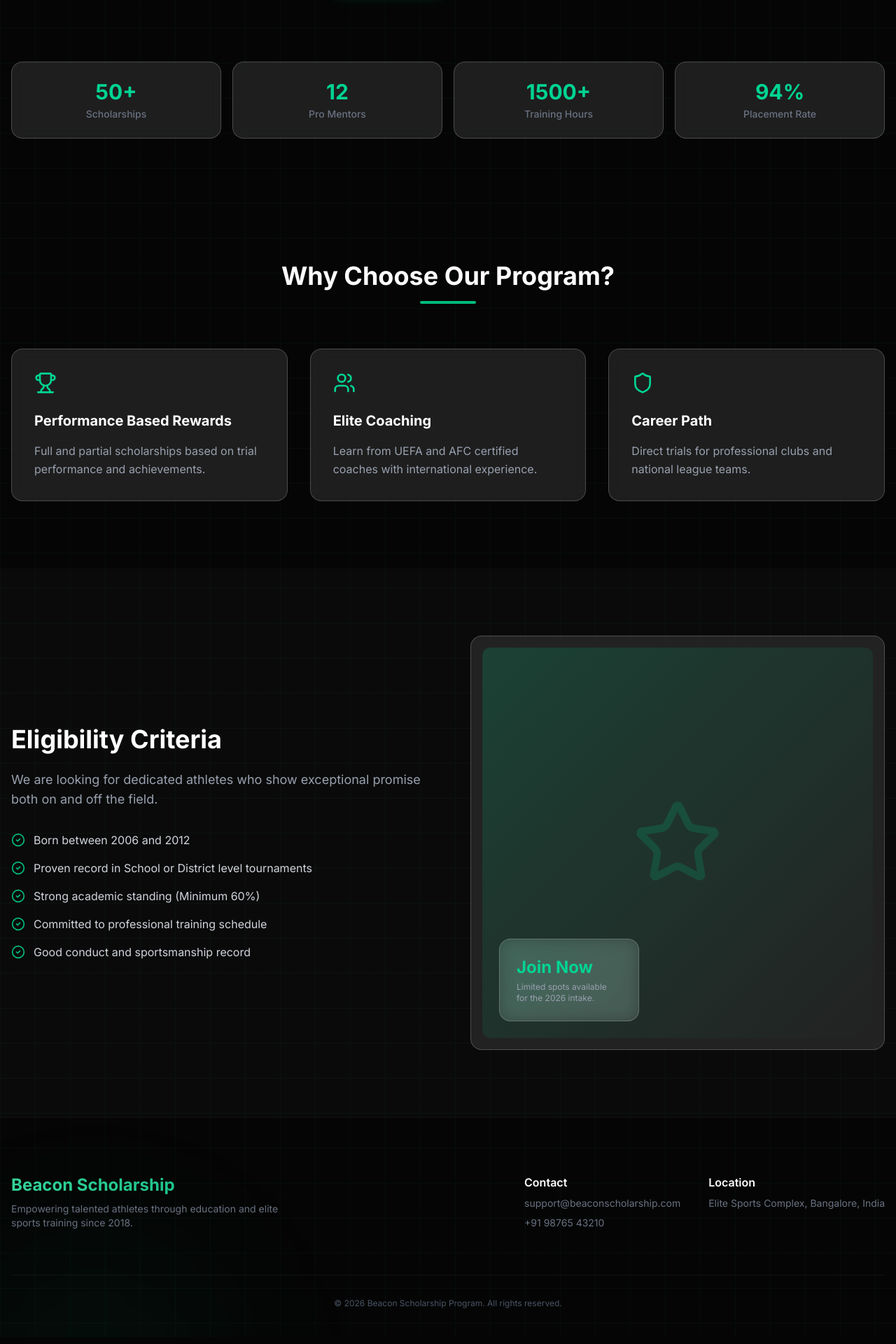
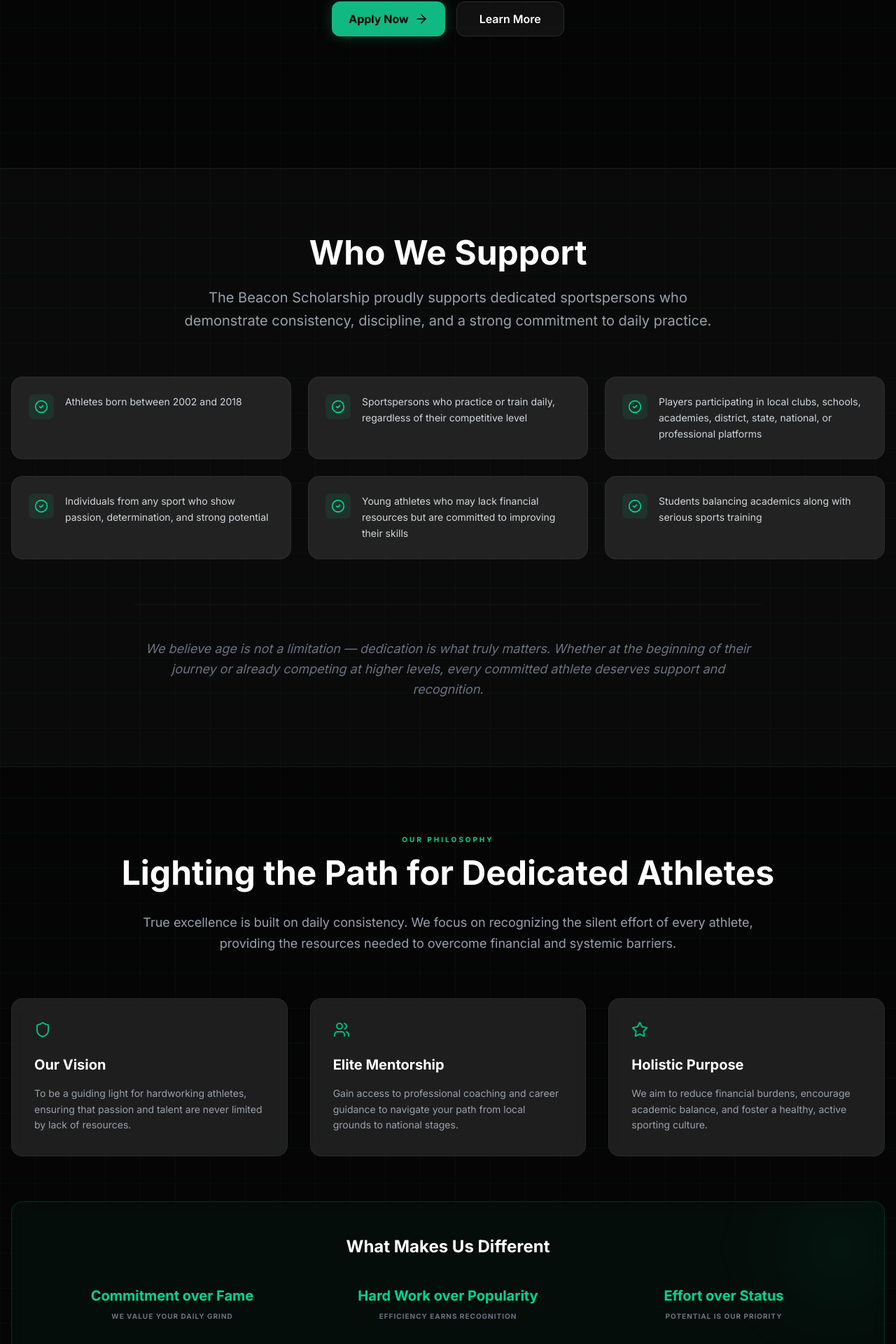
Before and after one commit to mhdshaheer/Beacon, a Next.js app: page / in a window 1280 px wide. Shown: the part 560-2480 px from the top of the page at 70% size. Built offline with nearby package versions, Linux system fonts and the light colour scheme.

Commit message:
fix(hoge page) :context is changed

```diff
--- a/src/app/page.tsx
+++ b/src/app/page.tsx
@@ -20,7 +20,7 @@ export default function Home() {
       <div className="absolute bottom-[-10%] left-[-5%] w-[400px] h-[400px] bg-emerald-500/5 blur-[100px] rounded-full z-0" />
 
       {/* Hero Section */}
-      <section className="relative z-10 pt-32 pb-20 px-4 max-w-7xl mx-auto text-center">
+      <section className="relative z-10 min-h-screen flex flex-col items-center justify-center px-4 max-w-7xl mx-auto text-center">
         <motion.div
           initial={{ opacity: 0, scale: 0.9 }}
           animate={{ opacity: 1, scale: 1 }}
@@ -36,8 +36,8 @@ export default function Home() {
           transition={{ duration: 0.8, delay: 0.2 }}
           className="text-5xl md:text-7xl font-bold mb-8 leading-tight"
         >
-          Football Talent <br />
-          <span className="text-gradient">Registration 2026</span>
+          Empowering the <br />
+          <span className="text-gradient">Future of Sports</span>
         </motion.h1>
 
         <motion.p
@@ -46,7 +46,7 @@ export default function Home() {
           transition={{ duration: 0.8, delay: 0.4 }}
           className="text-gray-400 text-lg md:text-xl max-w-2xl mx-auto mb-12"
         >
-          Unleash your potential on the field. Join the elite scholarship program designed for the next generation of football stars.
+          A dedicated scholarship program designed to support athletes who show daily commitment and passion for their game.
         </motion.p>
 
         <motion.div
@@ -63,104 +63,116 @@ export default function Home() {
           </Link>
         </motion.div>
 
-        {/* Hero Stats */}
-        <motion.div
-          initial={{ opacity: 0, y: 40 }}
-          animate={{ opacity: 1, y: 0 }}
-          transition={{ duration: 1, delay: 0.8 }}
-          className="grid grid-cols-2 md:grid-cols-4 gap-4 mt-24"
-        >
-          {[
-            { label: 'Scholarships', value: '50+' },
-            { label: 'Pro Mentors', value: '12' },
-            { label: 'Training Hours', value: '1500+' },
-            { label: 'Placement Rate', value: '94%' },
-          ].map((stat, i) => (
-            <div key={i} className="glass-card p-6">
-              <div className="text-2xl md:text-3xl font-bold text-emerald-400 mb-1">{stat.value}</div>
-              <div className="text-gray-500 text-sm font-medium">{stat.label}</div>
-            </div>
-          ))}
-        </motion.div>
+
       </section>
 
-      {/* Benefits Section */}
-      <section id="benefits" className="relative z-10 py-24 px-4 max-w-7xl mx-auto">
+      {/* Who We Support Section */}
+      <section id="support" className="relative z-10 py-24 px-4 bg-white/[0.02] border-y border-white/5">
+        <div className="max-w-7xl mx-auto">
+          <motion.div {...fadeInUp} className="text-center mb-16 px-4">
+            <h2 className="text-3xl md:text-5xl font-bold mb-6">Who We Support</h2>
+            <p className="text-gray-400 text-lg md:text-xl max-w-3xl mx-auto leading-relaxed">
+              The Beacon Scholarship proudly supports dedicated sportspersons who demonstrate consistency, discipline, and a strong commitment to daily practice.
+            </p>
+          </motion.div>
+
+          <div className="grid grid-cols-1 md:grid-cols-2 lg:grid-cols-3 gap-6 mb-16">
+            {[
+              "Athletes born between 2002 and 2018",
+              "Sportspersons who practice or train daily, regardless of their competitive level",
+              "Players participating in local clubs, schools, academies, district, state, national, or professional platforms",
+              "Individuals from any sport who show passion, determination, and strong potential",
+              "Young athletes who may lack financial resources but are committed to improving their skills",
+              "Students balancing academics along with serious sports training"
+            ].map((text, i) => (
+              <motion.div
+                key={i}
+                initial={{ opacity: 0, y: 20 }}
+                whileInView={{ opacity: 1, y: 0 }}
+                viewport={{ once: true }}
+                transition={{ delay: i * 0.1 }}
+                className="glass-card p-6 flex gap-4 items-start hover:bg-white/10 transition-colors border border-white/5"
+              >
+                <div className="p-2 rounded-lg bg-emerald-500/10 shrink-0">
+                  <CheckCircle2 className="w-5 h-5 text-emerald-400" />
+                </div>
+                <p className="text-gray-300 text-sm leading-relaxed">{text}</p>
+              </motion.div>
+            ))}
+          </div>
+
+          <motion.div {...fadeInUp} className="text-center max-w-4xl mx-auto border-t border-white/5 pt-12">
+            <p className="text-gray-500 text-base md:text-lg italic leading-relaxed">
+              We believe age is not a limitation — dedication is what truly matters. Whether at the beginning of their journey or already competing at higher levels, every committed athlete deserves support and recognition.
+            </p>
+          </motion.div>
+        </div>
+      </section>
+
+      {/* Mission & Philosophy Section */}
+      <section className="relative z-10 py-24 px-4 max-w-7xl mx-auto">
         <div className="text-center mb-16">
-          <h2 className="text-3xl md:text-4xl font-bold mb-4">Why Choose Our Program?</h2>
-          <div className="h-1 w-20 bg-emerald-500 mx-auto rounded-full" />
+          <h2 className="text-[10px] font-bold text-emerald-400 uppercase tracking-[0.3em] mb-4">Our Philosophy</h2>
+          <h3 className="text-3xl md:text-5xl font-bold mb-8">Lighting the Path for Dedicated Athletes</h3>
+          <p className="text-gray-400 text-lg max-w-4xl mx-auto leading-relaxed">
+            True excellence is built on daily consistency. We focus on recognizing the silent effort of every athlete, providing the resources needed to overcome financial and systemic barriers.
+          </p>
         </div>
 
-        <div className="grid md:grid-cols-3 gap-8">
+        <div className="grid md:grid-cols-3 gap-8 mb-16">
           {[
             {
-              icon: <Trophy className="w-8 h-8" />,
-              title: "Performance Based Rewards",
-              desc: "Full and partial scholarships based on trial performance and achievements."
+              icon: <Shield className="w-6 h-6" />,
+              title: "Our Vision",
+              desc: "To be a guiding light for hardworking athletes, ensuring that passion and talent are never limited by lack of resources."
             },
             {
-              icon: <Users className="w-8 h-8" />,
-              title: "Elite Coaching",
-              desc: "Learn from UEFA and AFC certified coaches with international experience."
+              icon: <Users className="w-6 h-6" />,
+              title: "Elite Mentorship",
+              desc: "Gain access to professional coaching and career guidance to navigate your path from local grounds to national stages."
             },
             {
-              icon: <Shield className="w-8 h-8" />,
-              title: "Career Path",
-              desc: "Direct trials for professional clubs and national league teams."
+              icon: <Star className="w-6 h-6" />,
+              title: "Holistic Purpose",
+              desc: "We aim to reduce financial burdens, encourage academic balance, and foster a healthy, active sporting culture."
             }
-          ].map((benefit, i) => (
+          ].map((item, i) => (
             <motion.div
               key={i}
               {...fadeInUp}
               transition={{ delay: i * 0.1 }}
-              className="glass-card p-8 hover:bg-white/10 transition-colors"
+              className="glass-card p-8 border border-white/5 hover:bg-white/10 transition-all group"
             >
-              <div className="text-emerald-400 mb-6">{benefit.icon}</div>
-              <h3 className="text-xl font-bold mb-4">{benefit.title}</h3>
-              <p className="text-gray-400 leading-relaxed">{benefit.desc}</p>
+              <div className="text-emerald-500 mb-6 group-hover:scale-110 transition-transform">
+                {item.icon}
+              </div>
+              <h4 className="text-xl font-bold mb-4">{item.title}</h4>
+              <p className="text-gray-400 text-sm leading-relaxed">{item.desc}</p>
             </motion.div>
           ))}
         </div>
-      </section>
 
-      {/* Eligibility Section */}
-      <section id="eligibility" className="relative z-10 py-24 px-4 bg-white/[0.02]">
-        <div className="max-w-7xl mx-auto grid md:grid-cols-2 gap-16 items-center">
-          <motion.div {...fadeInUp}>
-            <h2 className="text-3xl md:text-4xl font-bold mb-6">Eligibility Criteria</h2>
-            <p className="text-gray-400 mb-8 text-lg">
-              We are looking for dedicated athletes who show exceptional promise both on and off the field.
-            </p>
-            <ul className="space-y-4">
-              {[
-                "Born between 2006 and 2012",
-                "Proven record in School or District level tournaments",
-                "Strong academic standing (Minimum 60%)",
-                "Committed to professional training schedule",
-                "Good conduct and sportsmanship record"
-              ].map((item, i) => (
-                <li key={i} className="flex items-center gap-3 text-gray-300">
-                  <CheckCircle2 className="w-5 h-5 text-emerald-500 shrink-0" />
-                  <span>{item}</span>
-                </li>
-              ))}
-            </ul>
-          </motion.div>
-          <motion.div
-            initial={{ opacity: 0, x: 40 }}
-            whileInView={{ opacity: 1, x: 0 }}
-            viewport={{ once: true }}
-            className="glass-card p-2 aspect-square relative"
-          >
-             <div className="absolute inset-4 rounded-xl bg-gradient-to-br from-emerald-500/20 to-transparent flex items-center justify-center overflow-hidden">
-                <Star className="w-32 h-32 text-emerald-500/20 animate-pulse" />
-             </div>
-             <div className="absolute bottom-10 left-10 glass-card p-6 max-w-[200px]">
-                <div className="text-emerald-400 font-bold text-2xl mb-1">Join Now</div>
-                <div className="text-gray-400 text-xs text-balance">Limited spots available for the 2026 intake.</div>
-             </div>
-          </motion.div>
-        </div>
+        <motion.div
+          {...fadeInUp}
+          className="p-12 glass-card border-emerald-500/20 bg-emerald-500/5 text-center relative overflow-hidden"
+        >
+          <div className="absolute top-0 right-0 w-32 h-32 bg-emerald-500/10 blur-3xl rounded-full" />
+          <h4 className="text-2xl font-bold mb-10 text-white">What Makes Us Different</h4>
+          <div className="grid grid-cols-1 md:grid-cols-3 gap-8 relative z-10">
+            <div>
+              <div className="text-emerald-400 font-bold text-xl mb-2">Commitment over Fame</div>
+              <p className="text-[10px] text-gray-500 uppercase tracking-widest font-bold">We value your daily grind</p>
+            </div>
+            <div>
+              <div className="text-emerald-400 font-bold text-xl mb-2">Hard Work over Popularity</div>
+              <p className="text-[10px] text-gray-500 uppercase tracking-widest font-bold">Efficiency earns recognition</p>
+            </div>
+            <div>
+              <div className="text-emerald-400 font-bold text-xl mb-2">Effort over Status</div>
+              <p className="text-[10px] text-gray-500 uppercase tracking-widest font-bold">Potential is our priority</p>
+            </div>
+          </div>
+        </motion.div>
       </section>
 
       {/* CTA Footer */}
```
